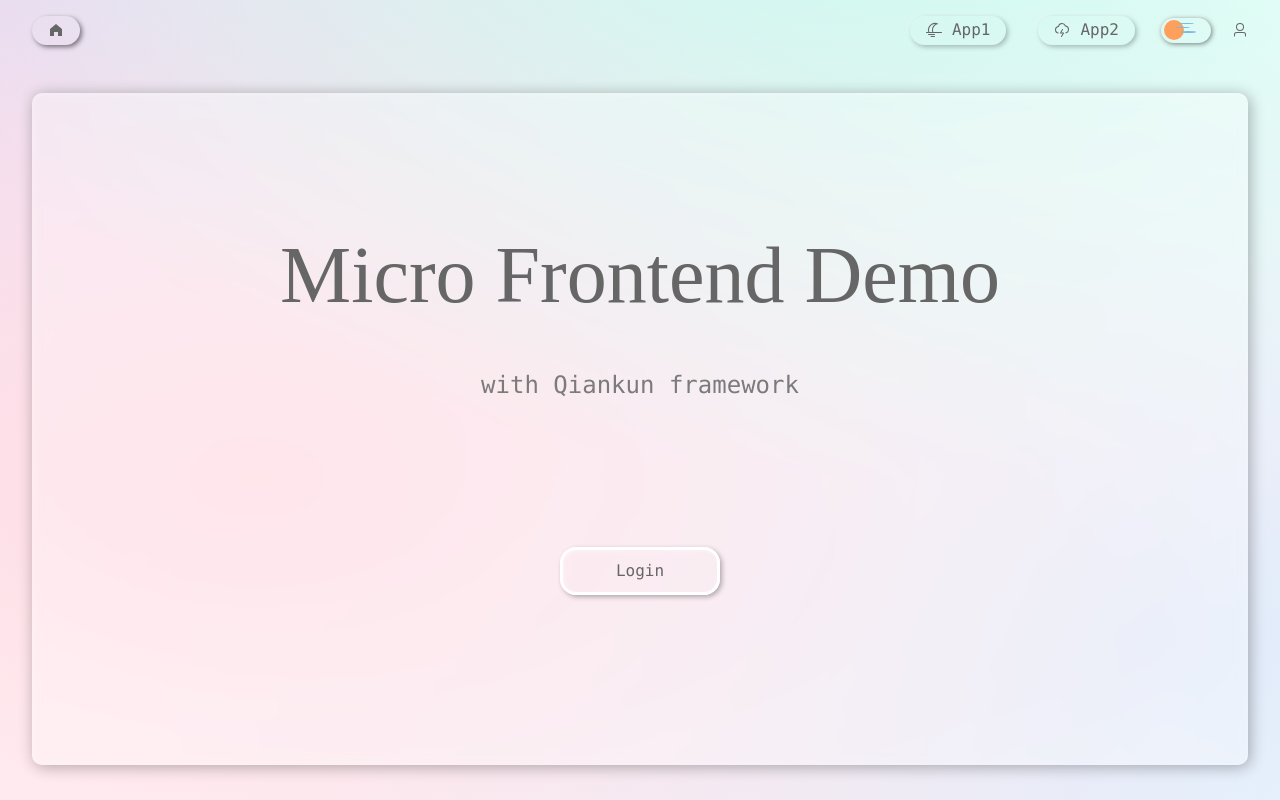
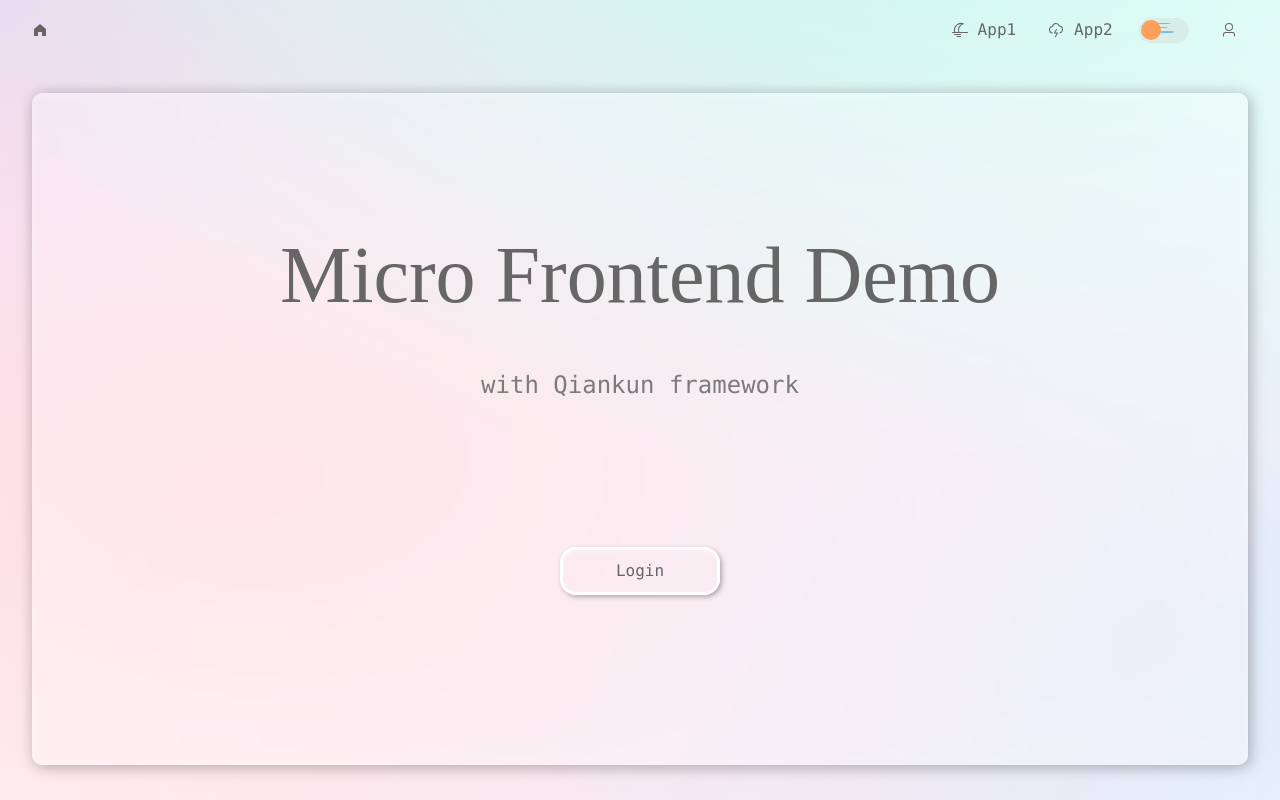
Before and after one commit to SpinaciaKeh/micro-frontend-demo-main-app, a Vue app: page /home in a window 1280 px wide. Built offline with nearby package versions, Linux system fonts and the light colour scheme; a web font is replaced by a local one.

Commit message:
perf: UI update

```diff
--- a/src/App.vue
+++ b/src/App.vue
@@ -50,12 +50,12 @@ const authStore = useAuthStore()
       <switch-theme />
       <el-icon
         v-if="!authStore.hasToken"
-        class="normal-btn"
+        class="navbar-btn normal-btn"
         @click="router.push('/login')"
       >
         <User />
       </el-icon>
-      <el-icon v-else class="normal-btn" @click="authStore.logout()">
+      <el-icon v-else class="navbar-btn normal-btn" @click="authStore.logout()">
         <SwitchButton />
       </el-icon>
     </div>
@@ -83,7 +83,6 @@ const authStore = useAuthStore()
   flex-direction: row;
   justify-content: space-between;
   padding: 1rem;
-  //border-bottom: 1px dotted rgba(100, 108, 255, 0.3);
 
   .navbar-btn {
     font-family: Consolas, serif;
@@ -91,23 +90,14 @@ const authStore = useAuthStore()
     align-items: center;
     flex-direction: row;
     height: 1.4rem;
-    margin: 0 1rem;
-    padding: 0.2rem 1rem;
+    margin: 0 0.3rem;
+    padding: 0.2rem 0.7rem;
     cursor: pointer;
     border-radius: 0.9rem;
-    box-shadow:
-      2px 2px 5px rgba(0, 0, 0, 0.25),
-      -2px -2px 5px rgba(255, 255, 255, 0.2);
     gap: 10px;
 
     a {
       color: var(--text-color);
-    }
-
-    &.home {
-      box-shadow:
-        2px 2px 5px rgba(0, 0, 0, 0.5),
-        -2px -2px 5px rgba(255, 255, 255, 0.15);
     }
 
     &.push {
@@ -117,9 +107,7 @@ const authStore = useAuthStore()
 
   .navbar-btn:not(.home):hover {
     color: var(--highlight-color);
-    box-shadow:
-      2px 2px 5px rgba(0, 0, 0, 0.4),
-      -2px -2px 5px rgba(255, 255, 255, 0.3);
+    box-shadow: var(--neumorphism-shadow-1);
 
     a {
       color: var(--highlight-color);
@@ -128,18 +116,11 @@ const authStore = useAuthStore()
 
   .home:hover {
     color: var(--highlight-color);
-    box-shadow:
-      2px 2px 5px rgba(0, 0, 0, 0.7),
-      -2px -2px 5px rgba(255, 255, 255, 0.25);
+    box-shadow: var(--neumorphism-shadow-2);
   }
 
   .normal-btn {
     margin: 0 1rem;
-    cursor: pointer;
-
-    &:hover {
-      color: var(--highlight-color);
-    }
   }
 }
 </style>
--- a/src/components/SwitchTheme.vue
+++ b/src/components/SwitchTheme.vue
@@ -45,9 +45,6 @@ nextTick(() => {
   user-select: none;
   border-radius: 50px;
   background: var(--secondary-color);
-  box-shadow:
-    2px 2px 10px rgba(0, 0, 0, 0.5),
-    -2px -2px 10px rgba(255, 255, 255, 0.5);
 
   input {
     display: none;
--- a/src/styles/color.scss
+++ b/src/styles/color.scss
@@ -1,27 +1,47 @@
 :root {
   --highlight-color: #747bff;
-  --ivory-white: #ECF0F3;
   --text-color: #666666;
+  --primary-color: #fe9f5b;
+  --secondary-color: rgba(204, 204, 204, 0.3);
+  --tertiary-color: #78bae0;
+  --bg-color: #ffffff;
 }
 
 [data-theme='dark'] {
   --highlight-color: #f3e588;
   --text-color: #ffffff;
+  --primary-color: #ffe5b5;
+  --secondary-color: rgba(159, 159, 159, 0.3);
+  --tertiary-color: #ffffff;
+  --bg-color: #1c2138;
 }
 
 :root {
-  --primary-color: #fe9f5b;
-  //--secondary-color: #e7e8eb;
-  --secondary-color: transparent;
-  --tertiary-color: #78bae0;
-  --disabled-text-color: #b9bdc9;
-  --bg-color: #ffffff;
+  --gradient-bg: #ffffff;
+  --gradient-stop-1: #c7faee;
+  --gradient-stop-2: #ffdbe3;
+  --gradient-stop-3: #e2d9f8;
+  --gradient-stop-4: #d8eeff;
 }
+
 [data-theme='dark'] {
-  --primary-color: #ffe5b5;
-  //--secondary-color: #0a0d12;
-  --secondary-color: transparent;
-  --tertiary-color: #ffffff;
-  --disabled-text-color: #31374c;
-  --bg-color: #1c2138;
+  --gradient-bg: #006dca;
+  --gradient-stop-1: #001a39;
+  --gradient-stop-2: #9b70ff;
+  --gradient-stop-3: #ff3b8d;
+  --gradient-stop-4: #42ffc6;
 }
+
+:root {
+  --neumorphism-shadow-1: inset -2px -2px 2px rgba(0, 0, 0, 0.2),
+  inset 2px 2px 2px rgba(255, 255, 255, 0.4);
+  --neumorphism-shadow-2: inset -2px -2px 2px rgba(0, 0, 0, 0.15),
+  inset 2px 2px 2px rgba(255, 255, 255, 0.5);
+}
+
+[data-theme='dark'] {
+  --neumorphism-shadow-1: inset -2px -2px 2px rgba(0, 0, 0, 0.5),
+  inset 2px 2px 2px rgba(255, 255, 255, 0.1);
+  --neumorphism-shadow-2: inset -2px -2px 2px rgba(42, 11, 51, 0.3),
+  inset 2px 2px 2px rgba(222, 181, 220, 0.2);
+}
--- a/src/styles/common.scss
+++ b/src/styles/common.scss
@@ -25,10 +25,9 @@
   background-color: #82afd5;
   background-position: top left;
   background-size: 150% 100%;
-  box-shadow:
-    2px 2px 5px rgba(0, 0, 0, 0.3),
-    inset 2px 2px 5px rgba(255, 255, 255, 0.3),
-    inset 0 0 0 1px #ffffff;
+  box-shadow: 2px 2px 5px rgba(0, 0, 0, 0.3),
+  inset 2px 2px 5px rgba(255, 255, 255, 0.3),
+  inset 0 0 0 1px #ffffff;
 
   &:hover {
     transform: scale(1.02);
@@ -36,9 +35,30 @@
     color: var(--highlight-color) !important;
     border: none;
     background-position: bottom right;
-    box-shadow:
-      2px 2px 10px rgba(0, 0, 0, 0.5),
-      inset 2px 2px 5px rgba(255, 255, 255, 0.7),
-      inset 0 0 0 1px #ffffff;
+    box-shadow: 2px 2px 10px rgba(0, 0, 0, 0.5),
+    inset 2px 2px 5px rgba(255, 255, 255, 0.7),
+    inset 0 0 0 1px #ffffff;
   }
 }
+
+.fancy-gradient {
+  background-color: var(--gradient-bg);
+  background-image: radial-gradient(80% 80% at top -20% left 70%, var(--gradient-stop-1), transparent),
+  radial-gradient(100% 100% at top 60% left 20%, var(--gradient-stop-2), transparent),
+  radial-gradient(80% 80% at top 0% left 0%, var(--gradient-stop-3), transparent),
+  radial-gradient(80% 80% at top 80% left 90%, var(--gradient-stop-4), transparent);
+}
+
+.summer-gradient {
+  background-image: radial-gradient(18% 28% at 24% 50%, #cefAFFFF 7%, #073AFF00 100%),
+  radial-gradient(18% 28% at 18% 71%, #fffFFF59 6%, #073AFF00 100%),
+  radial-gradient(70% 53% at 36% 76%, #73f2FFFF 0, #073AFF00 100%),
+  radial-gradient(42% 53% at 15% 94%, #fffFFFFF 7%, #073AFF00 100%),
+  radial-gradient(42% 53% at 34% 72%, #fffFFFFF 7%, #073AFF00 100%),
+  radial-gradient(18% 28% at 35% 87%, #fffFFFFF 7%, #073AFF00 100%),
+  radial-gradient(31% 43% at 7% 98%, #fffFFFFF 24%, #073AFF00 100%),
+  radial-gradient(21% 37% at 72% 23%, #d3fF6D9C 24%, #073AFF00 100%),
+  radial-gradient(35% 56% at 91% 74%, #8a4FFFF5 9%, #073AFF00 100%),
+  radial-gradient(74% 86% at 67% 38%, #6dfFAEF5 24%, #073AFF00 100%),
+  linear-gradient(125deg, #4eb5FFFF 1%, #4c00FCFF 100%);
+}
--- a/src/styles/gradient.scss
+++ /dev/null
@@ -1,40 +0,0 @@
-:root {
-  --gradient_bg_color: #006dca;
-
-  --gradient_spot1_color: #001a39;
-  --gradient_spot2_color: #9b70ff;
-  --gradient_spot3_color: #42ffc6;
-  --gradient_spot4_color: #ff3b8d;
-}
-
-.fancy-gradient {
-  background-color: #ffffff;
-  background-image: radial-gradient(80% 80% at top -20% left 70%, #c7faee, transparent),
-  radial-gradient(100% 100% at top 60% left 20%, #ffdbe3, transparent),
-  radial-gradient(80% 80% at top 0% left 0%, #e2d9f8, transparent),
-  radial-gradient(80% 80% at top 80% left 90%, #d8eeff, transparent);
-}
-
-[data-theme='dark'] .fancy-gradient {
-  background-color: var(--gradient_bg_color);
-  background-image: radial-gradient(
-      75% 75% at left 0% top 0%,
-      var(--gradient_spot1_color),
-      transparent
-  ),
-  radial-gradient(
-      75% 75% at left 100% top 0%,
-      var(--gradient_spot2_color),
-      transparent
-  ),
-  radial-gradient(
-      75% 75% at left 100% top 100%,
-      var(--gradient_spot3_color),
-      transparent
-  ),
-  radial-gradient(
-      75% 75% at left 0% top 100%,
-      var(--gradient_spot4_color),
-      transparent
-  );
-}
--- a/src/styles/index.scss
+++ b/src/styles/index.scss
@@ -4,4 +4,3 @@
 @import './font.scss';
 @import './transition.scss';
 @import './common.scss';
-@import './gradient.scss';
--- a/src/styles/public.scss
+++ b/src/styles/public.scss
@@ -2,10 +2,6 @@
   font-family: Consolas, Inter, system-ui, Avenir, Helvetica, Arial, sans-serif;
   font-weight: 400;
   line-height: 1.5;
-
-  color: rgba(255, 255, 255, 0.87);
-  background-color: #242424;
-  color-scheme: light dark;
 
   font-synthesis: none;
   text-rendering: optimizeLegibility;
@@ -35,29 +31,17 @@ input:-webkit-autofill,
 input:-webkit-autofill:focus {
   transition: background-color 600000s 0s, color 600000s 0s;
 }
+
 input[data-autocompleted] {
   background-color: transparent !important;
 }
 
-@media (prefers-color-scheme: light) {
-  :root {
-    color: #213547;
-    background-color: #ffffff;
-  }
-
-  a:hover {
-    color: #747bff;
-  }
-
-  button {
-    background-color: #f9f9f9;
-  }
+#nprogress .bar {
+  background: linear-gradient(
+      to left,
+      var(--gradient-stop-1),
+      var(--gradient-stop-2),
+      var(--gradient-stop-3),
+      var(--gradient-stop-4)
+  ) !important;
 }
-
-#nprogress .bar {
-  background: linear-gradient(to left, #001a39, #9b70ff, #42ffc6, #ff3b8d) !important;
-}
-
-[data-theme='dark'] #nprogress .bar {
-  background: linear-gradient(to left, #c7faee, #ffdbe3, #e2d9f8, #d8eeff) !important;
-}
--- a/src/views/NotFound.vue
+++ b/src/views/NotFound.vue
@@ -1,8 +1,8 @@
 <template>
   <div class="info">404 Not Found</div>
   <el-button class="handle-btn fancy-gradient" @click="router.push('/home')"
-    >{{ '<-' }} Back Home</el-button
-  >
+    >{{ '<-' }} Back Home
+  </el-button>
 </template>
 
 <script lang="ts" setup>
--- a/src/views/ProxyIframe.vue
+++ b/src/views/ProxyIframe.vue
@@ -1,11 +1,6 @@
 <template>
   <div class="page-container">
-    <iframe
-      id="proxyIfr"
-      height="100%"
-      src="http://localhost:5000/page"
-      width="100%"
-    />
+    <iframe id="proxyIfr" height="100%" src="/page" width="100%" />
     <el-button
       v-if="!isLoading"
       class="enter-btn handle-btn fancy-gradient"
```
Also changed, not shown: 1 other file (tests, documents, lock files or other folders).
